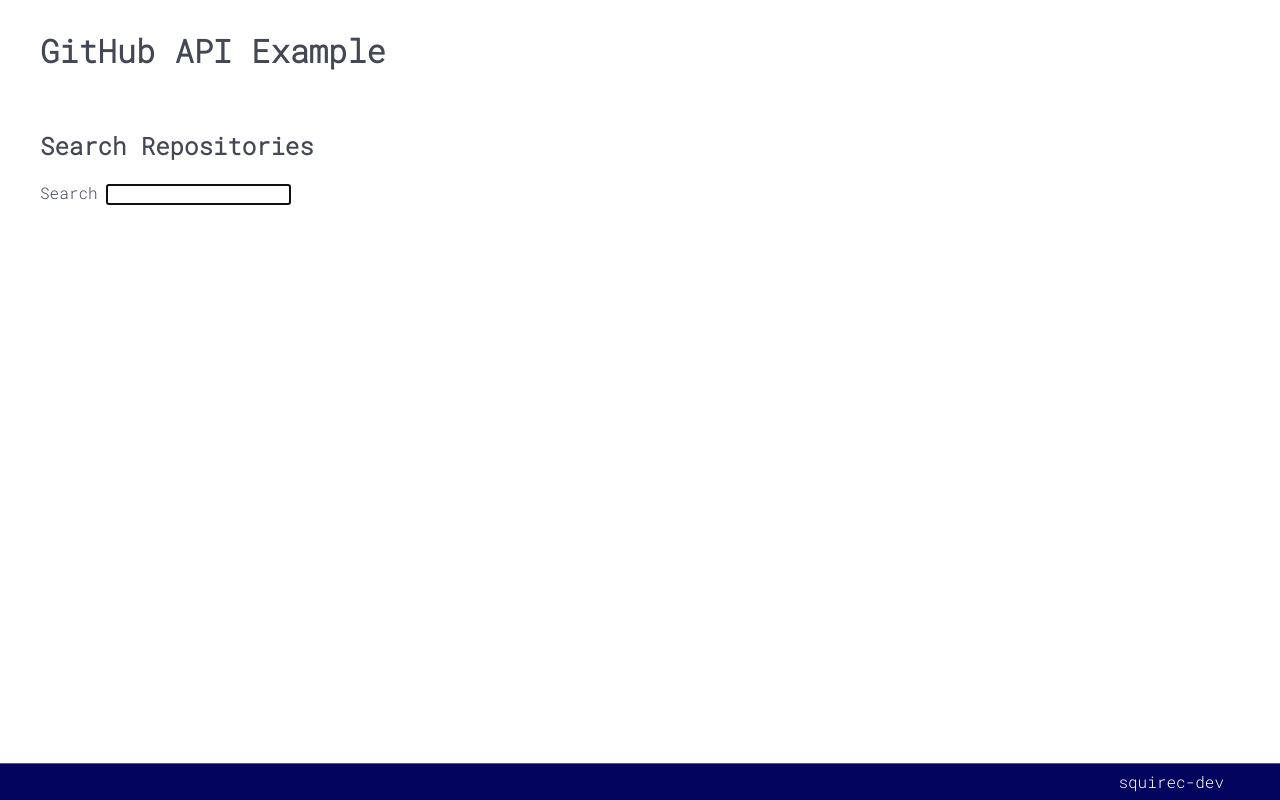
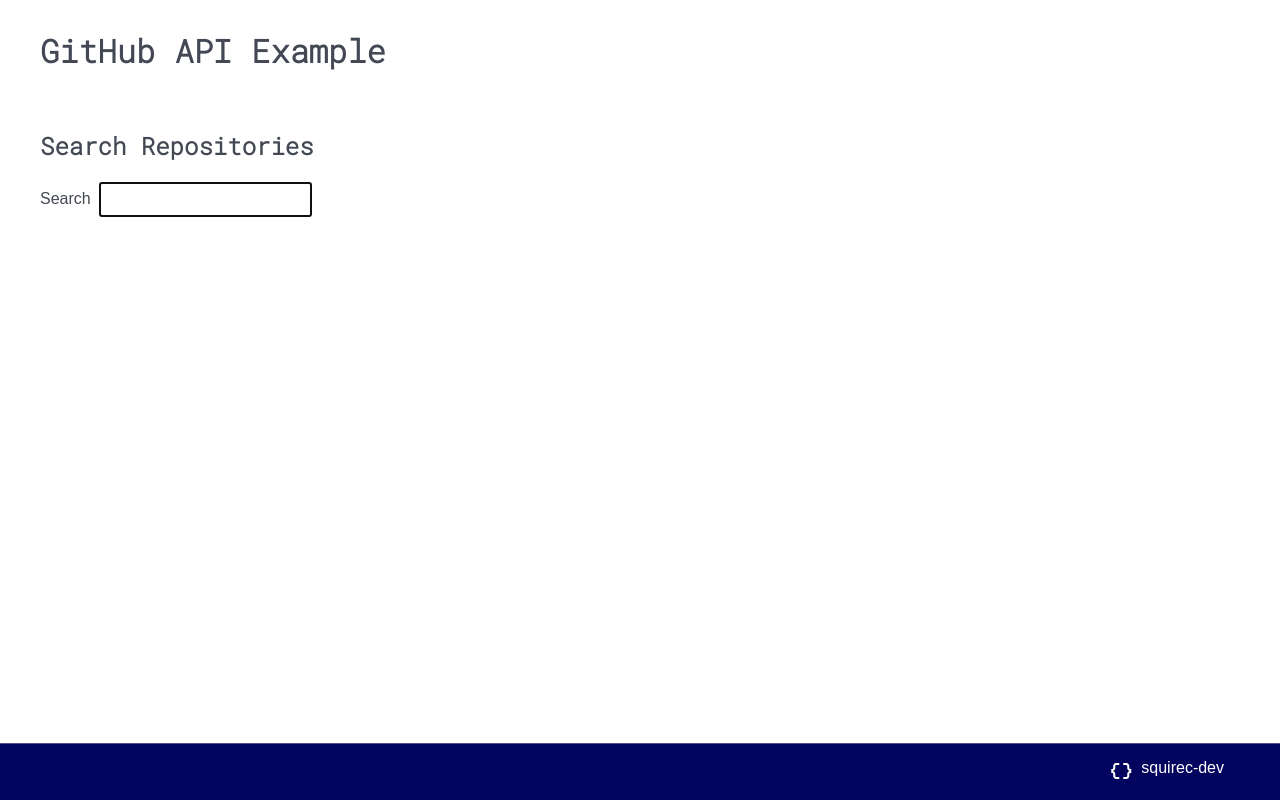
Before and after one commit to squirec-dev/github-api-example, a React (Create React App) app: page / in a window 1280 px wide. Built offline with nearby package versions, Linux system fonts and the light colour scheme.

Commit message:
style: tidyup

```diff
--- a/public/index.html
+++ b/public/index.html
@@ -24,7 +24,6 @@
       work correctly both with client-side routing and a non-root public URL.
       Learn how to configure a non-root public URL by running `npm run build`.
     -->
-    <!-- <link href="https://fonts.googleapis.com/icon?family=Material+Icons" rel="stylesheet"> -->
     <title>React App</title>
   </head>
   <body>
--- a/src/components/Footer/Footer.tsx
+++ b/src/components/Footer/Footer.tsx
@@ -9,7 +9,8 @@ const Footer = () => {
                     className={styles["FooterLink"]}
                     href="https://github.com/squirec-dev/"
                 >
-                    squirec-dev
+                    <span className="material-icons">data_object</span>
+                    <span className={styles["FooterName"]}>squirec-dev</span>
                 </a>
             </div>
         </footer>
--- a/src/components/Footer/styles.module.scss
+++ b/src/components/Footer/styles.module.scss
@@ -9,10 +9,20 @@
 }
 
 .FooterLink {
+    display: inline-flex;
+    justify-content: flex-end;
+    align-content: center;
     color: $white;
     text-decoration: none;
-  padding: $base-spacing calc($base-spacing * 2);
+    padding: $base-spacing calc(#{$base-spacing} * 2);
+    border-bottom: 1px solid $gulf-blue;
+
     &:hover {
         text-decoration: dotted;
+        border-color: $white;
     }
 }
+
+.FooterName {
+    padding-left: $base-spacing;
+}
--- a/src/pages/Search/Search.tsx
+++ b/src/pages/Search/Search.tsx
@@ -28,13 +28,14 @@ interface ISearchResult {
 const Search = (): ReactElement => {
     const [isLoading, setIsLoading] = useState<boolean>(false);
     const [results, setResults] = useState<ISearchResult[]>([]);
+    const [pageNumber, setPageNumber] = useState<number>(1);
 
     const handleChange = debounce(async (event: ChangeEvent<HTMLInputElement>): Promise<void> => {
         setIsLoading(true);
 
         const results = await apiUtils.searchRepositories({
             limit: 25,
-            pageNumber: 1,
+            pageNumber,
             search: event.target.value,
         });
 
@@ -74,11 +75,12 @@ const Search = (): ReactElement => {
                                 <td>{result?.watchers_count}</td>
                                 <td>
                                     <a
+                                        className={styles["ActionLink"]}
                                         href={result?.html_url}
                                         target="_blank"
                                         rel="noreferrer"
                                     >
-                                        <span className="material-symbols-outlined">
+                                        <span className="material-icons">
                                             open_in_new
                                         </span>
                                     </a>
--- a/src/pages/Search/styles.module.scss
+++ b/src/pages/Search/styles.module.scss
@@ -1,6 +1,8 @@
 @import "styles/vars.scss";
 
-.Search {
-  background-color: $gulf-blue;
-  text-align: center;
+.ActionLink {
+  display: flex;
+  justify-content: center;
+  color: $gulf-blue;
+  text-decoration: none;
 }
--- a/src/styles/global.scss
+++ b/src/styles/global.scss
@@ -1,4 +1,5 @@
 @import url('https://fonts.googleapis.com/css2?family=Roboto+Mono:wght@300&display=swap');
+@import url("https://fonts.googleapis.com/icon?family=Material+Icons");
 @import "./vars.scss";
 
 html, body, .root {
@@ -6,7 +7,7 @@ html, body, .root {
 }
 
 body {
-    font-family: 'Roboto Mono', monospace;
+    font-family: sans-serif;
     color: $dark-grey;
     font-size: 16px;
     margin: 0;
@@ -15,11 +16,19 @@ body {
 .container {
     max-width: 1200px;
     margin: 0 auto;
-    padding: $base-spacing;
+    padding: $base-spacing calc(#{$base-spacing} * 2);
+}
+
+h1, h2 {
+    font-family: 'Roboto Mono', sans-serif;
 }
 
 label {
     padding-right: $base-spacing;
+}
+
+input {
+    padding: $base-spacing calc(#{$base-spacing} * 2);
 }
 
 table {
@@ -27,7 +36,11 @@ table {
     margin: $base-spacing auto;
 }
 
+thead {
+    border-bottom: 2px solid $gulf-blue;
+}
+
 th, td {
     min-width: min-content;
-    padding: $base-spacing;
+    padding: $base-spacing calc(#{$base-spacing} * 2);
 }
```
Lines whose indentation alone changed are shown as unchanged.
